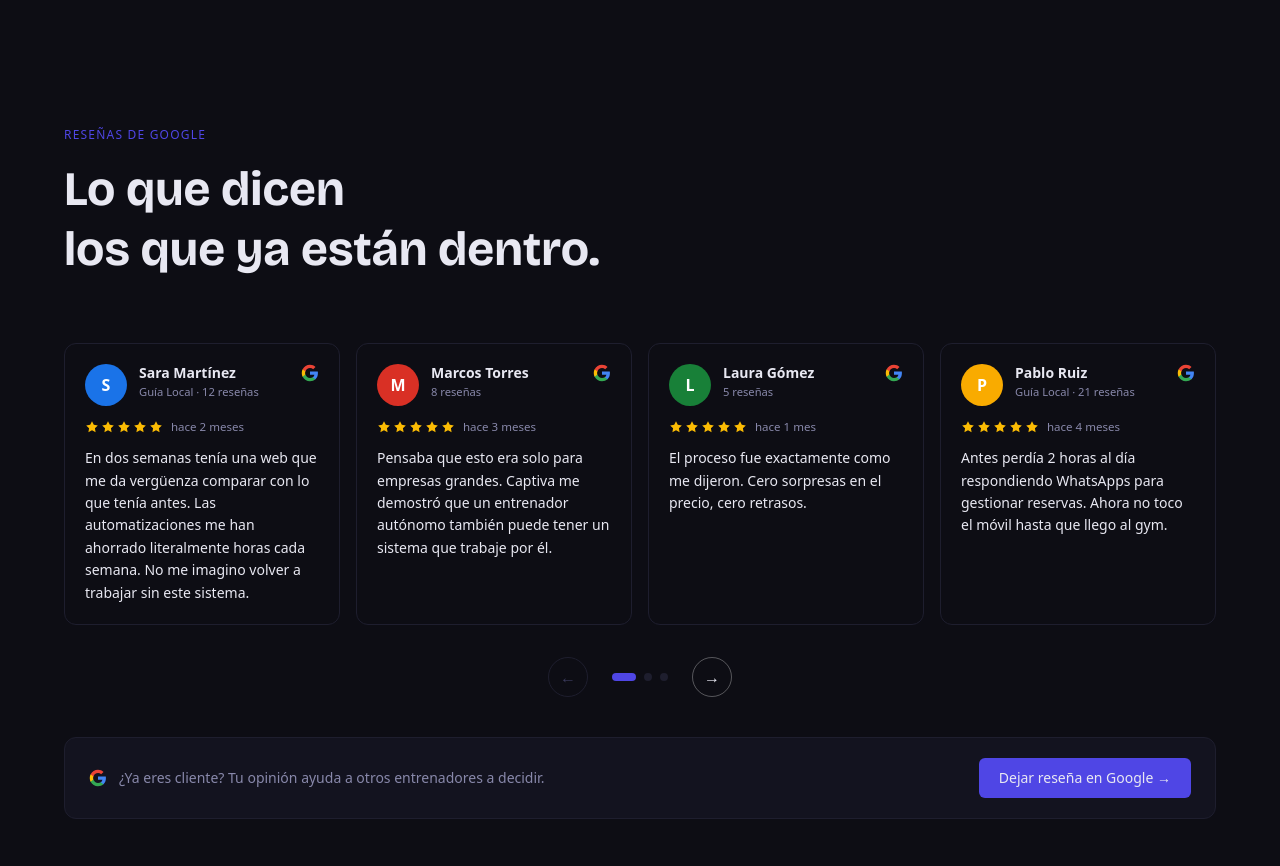
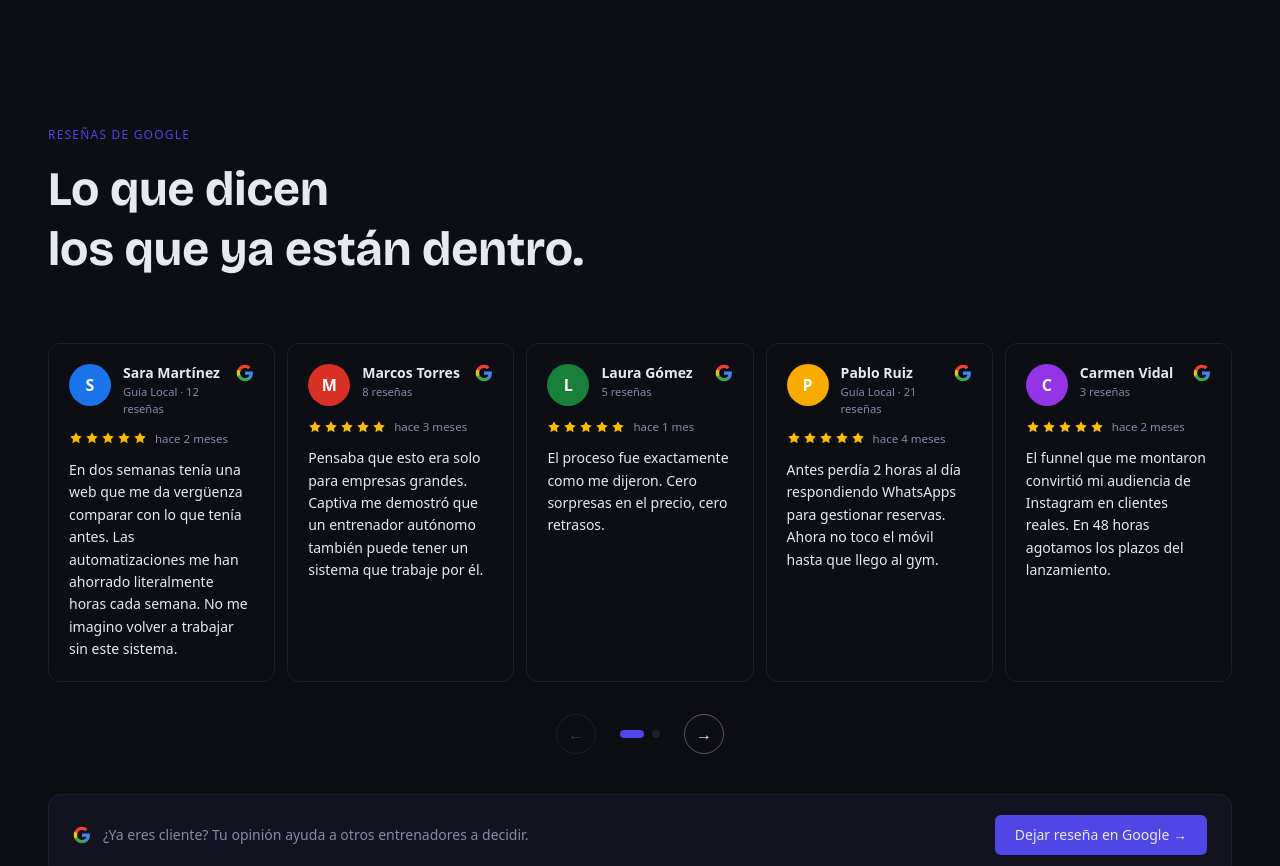
Before and after one commit to Ricardo2325/captiva, a Next.js app: page / in a window 1280 px wide. Shown: the part 2960-3826 px from the top of the page. Built offline with nearby package versions, Linux system fonts and the light colour scheme.

Commit message:
feat: 5x5 reviews with wider container for more card width

```diff
--- a/src/components/Testimonials.tsx
+++ b/src/components/Testimonials.tsx
@@ -185,7 +185,7 @@
   );
 }
 
-const PER_PAGE = 4;
+const PER_PAGE = 5;
 
 function DesktopCarousel({ reviews, ease }: { reviews: Review[]; ease: readonly number[] }) {
   const [page, setPage] = useState(0);
@@ -214,7 +214,7 @@
             animate="center"
             exit="exit"
             transition={{ duration: 0.35, ease: ease as [number, number, number, number] }}
-            className="grid grid-cols-4 gap-4"
+            className="grid grid-cols-5 gap-3"
           >
             {visible.map((r, i) => (
               <GoogleReviewCard key={r.name + i} review={r} />
@@ -293,7 +293,7 @@
       className="px-6 md:px-12 py-24 md:py-32"
       style={{ borderTop: '1px solid #1e1e2e' }}
     >
-      <div className="max-w-6xl mx-auto">
+      <div className="max-w-7xl mx-auto">
 
         {/* Header */}
         <motion.div
```
